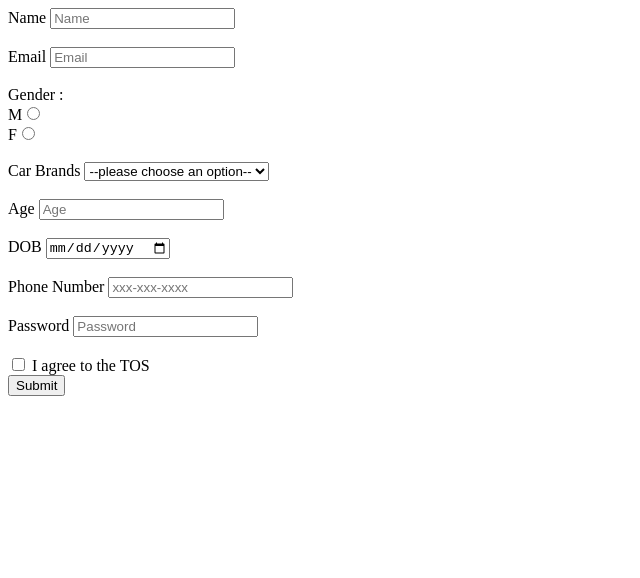
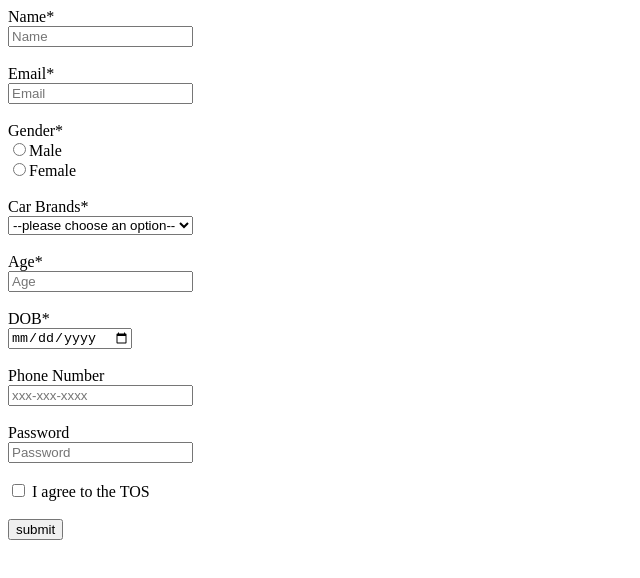
Before and after one commit to acciojob/signup-form-car-kajal-1999-cloud, a website: page main.html in a window 1280 px wide. Shown: the whole page, without its empty margins (0-640 px from the left). Drawn offline with Linux system fonts and the light colour scheme.

Commit message:
created a submission

```diff
--- a/main.html
+++ b/main.html
@@ -12,23 +12,26 @@
 </script>
 
 </body>
-	<section>
-	     <label for="name" >Name</label>
+	<form method="post">
+		<section>
+	     <label for="name" >Name*</label><br>
 		<input type="name" name="Name" id=name placeholder="Name" required><br><br>
-		<label for="Email">Email</label>
+
+		<label for="Email">Email*</label><br>
 		<input type="Email" name="Email" id=email placeholder="Email" required><br><br>
+
 	</section>
 
 	<section>
-		 <label for="gender" >Gender :</label><br>
-		 M<input type="radio" name="gender" id="gender_m"><br>
-		 F<input type="radio" name="gender" id="gender_f"><br><br>
+		 <label for="gender" >Gender*</label><br>
+		 <input type="radio" name="gender" id="gender_m" required>Male<br>
+		 <input type="radio" name="gender" id="gender_f" required>Female<br><br>
 	</section>
 
 	<section>
-		<label for="cars">Car Brands</label>
+		<label for="cars">Car Brands*</label><br>
 
-		<select name="cars" id=cars >
+		<select name="cars" id=cars ><br>
 		<option value="" disabled selected>--please choose an option--</option>
 		<option value="BMW" name="cars" >BMW</option>
 		<option value="Audi" name="cars" >Audi</option>
@@ -39,23 +42,24 @@
 		</select><br><br>
 	</section>
 	<section>
-		<label for="age">Age</label>
+		<label for="age">Age*</label><br>
 		<input type="age" name="age" placeholder="Age" id="age"required><br><br>
 
-		<label for="date">DOB</label>
+		<label for="date">DOB*</label><br>
 		<input type="date" Name="date" id="dob"><br><br>
 
-		<label for="number">Phone Number</label>
+		<label for="number">Phone Number</label><br>
 		<input type="tel"  name="number" id="tel"  placeholder="xxx-xxx-xxxx"><br><br>
 
-		<label for="Password" >Password</label>
+		<label for="Password" >Password</label><br>
 		<input type="password" name="Password" id="password" placeholder="Password"><br><br>
 
 		<input type="checkbox" id="tos">
-		<label for="tos">I agree to the TOS</label>
+		<label for="tos">I agree to the TOS</label><br><br>
 
 	</section>
-		<input type="submit" value="Submit" id="tos">
+		<button type="submit" >submit</button>
 
+	</form>
 
 </html>
```
